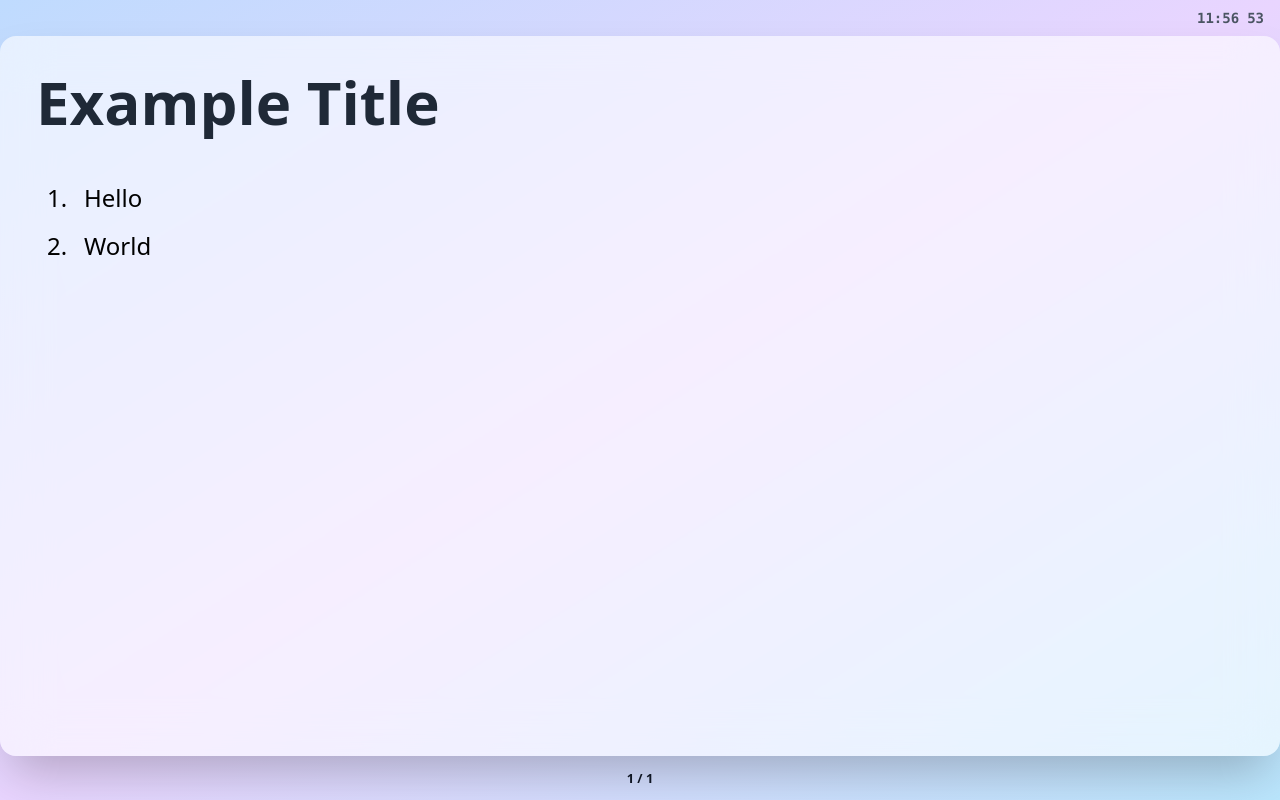
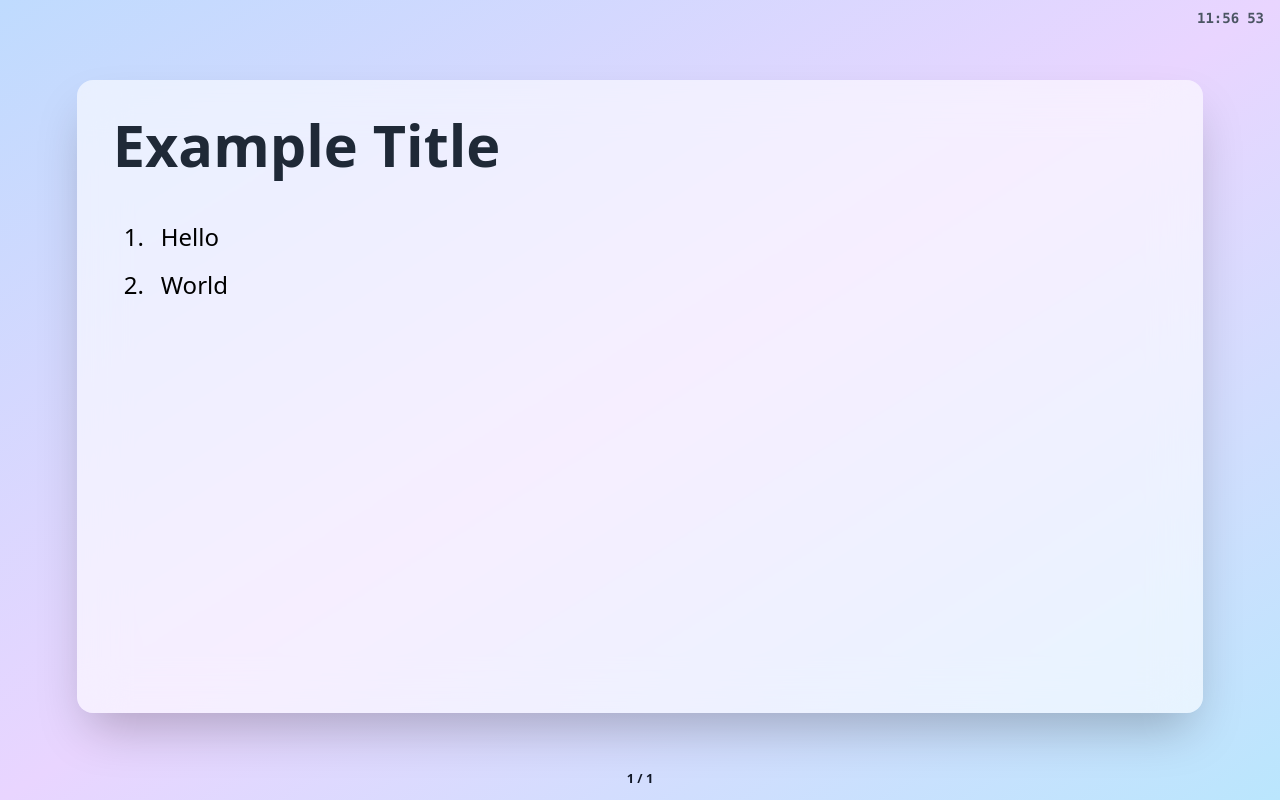
Before and after one commit to ryuji-1to/react-presentation, a React (Vite) app: page / in a window 1280 px wide. Built offline with nearby package versions, Linux system fonts and the light colour scheme.

Commit message:
style: 💄 update

```diff
--- a/src/components/template/Slide.tsx
+++ b/src/components/template/Slide.tsx
@@ -31,7 +31,7 @@ const getAnimation = (animation?: Animation) => {
 
 const Heading = ({ children, className, ...rest }: { children: ReactNode } & ComponentPropsWithoutRef<'h1'>) => {
   return (
-    <h1 {...rest} className={`text-6xl font-bold text-gray-800 ${className}`}>
+    <h1 {...rest} className={`text-4.5 font-bold text-gray-800 ${className}`}>
       {children}
     </h1>
   );
@@ -77,7 +77,7 @@ export const Slide = ({ children, animation, position, prose, slideTitle, resetK
 
   return (
     <div className="flex-1 mx-auto flex items-center">
-      <div className="h-[720px] aspect-video p-9 bg-white bg-opacity-60 shadow-2xl  rounded-2xl backdrop-blur-xl">
+      <div className="w-[88vw] aspect-video p-9 bg-white bg-opacity-60 shadow-2xl  rounded-2xl backdrop-blur-xl">
         {element}
       </div>
     </div>
--- a/tailwind.config.cjs
+++ b/tailwind.config.cjs
@@ -21,6 +21,16 @@ module.exports = {
       colors: {
         'base-black': '#252525'
       },
+      fontSize: {
+        4.5: '4.5vw',
+        4: '4vw',
+        3.5: '3.5vw',
+        3: '3vw',
+        2.5: '2.5vw',
+        2: '2vw',
+        1.5: '1.5vw',
+        1: '1vw'
+      },
       boxShadow: {
         around: 'rgba(0, 0, 0, 0.1) 0px 4px 12px;'
       }
```
